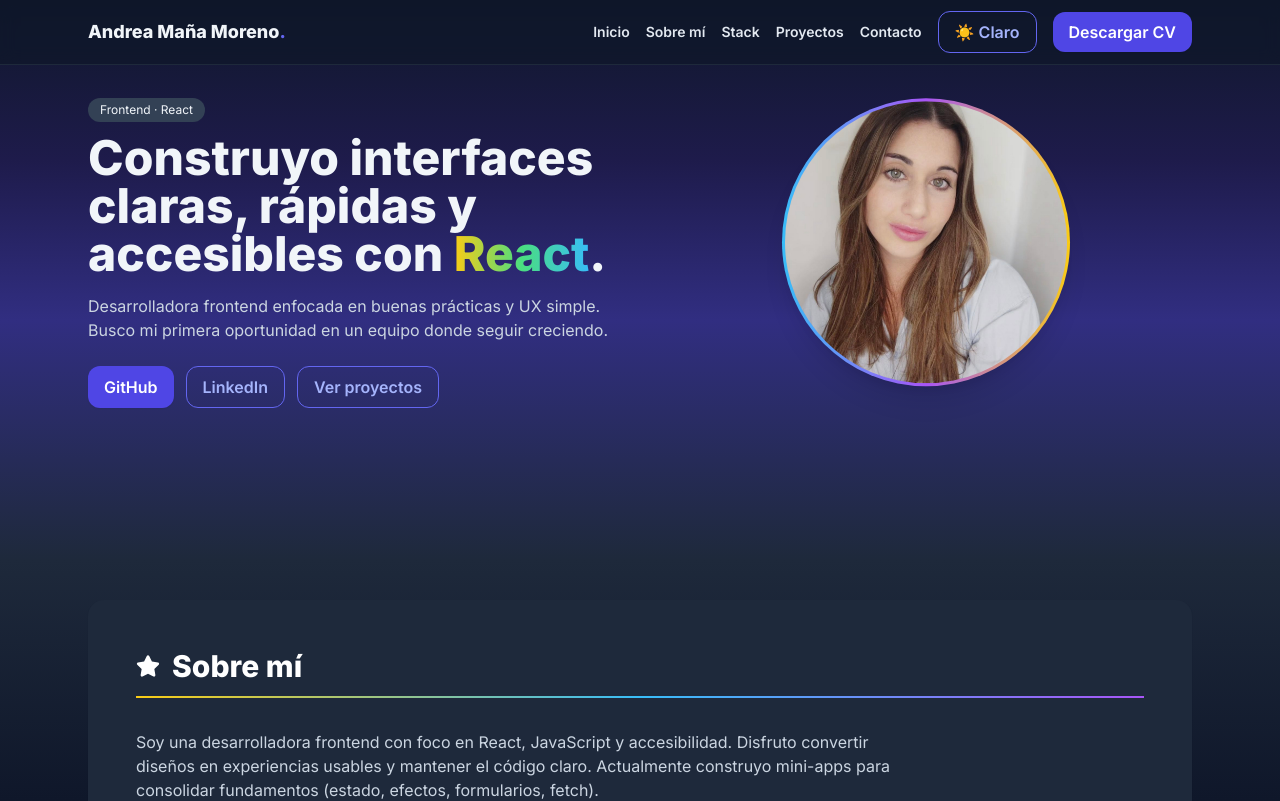
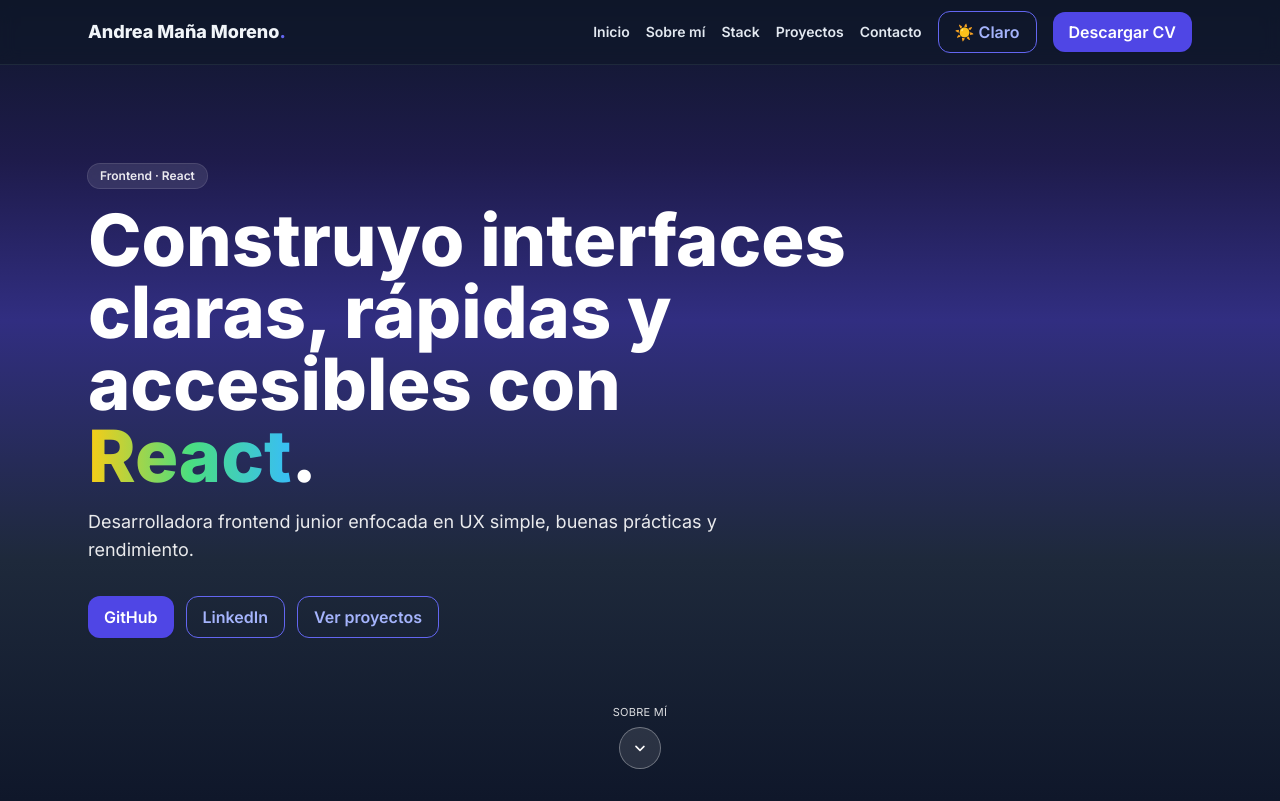
Before and after one commit to Andraxmm/Portfolio, a React (Vite) app: page / in a window 1280 px wide. Shown: the top 801 px of the page. Built offline with nearby package versions, Linux system fonts and the light colour scheme; no server answers.

Commit message:
Update Hero.jsx
feat: nuevo hero que ocupa toda la pantalla inicial

```diff
--- a/src/Components/Hero.jsx
+++ b/src/Components/Hero.jsx
@@ -1,107 +1,97 @@
 import { motion } from "framer-motion";
-import profileImage from "../assets/profile.jpg";
 
 export default function Hero() {
-  const linkedin =
-    "https://www.linkedin.com/in/andrea-ma%C3%B1a-moreno-204a2a1b5/";
-    const github = "https://github.com/Andraxmm/Portfolio";
   return (
-    <section id="home" className="relative overflow-visible">
-      <div className="container-p py-16 md:py-24">
-        <div className="grid md:grid-cols-2 items-center gap-10">
+    <section id="home" className="relative overflow-hidden">
+      {/* Fondo: gradiente + estrellas */}
+      <div className="hero-sky-bg absolute inset-0 -z-20 pointer-events-none" />
+      <div className="hero-sky-stars absolute inset-0 -z-10 pointer-events-none" />
 
-          {/* TEXTO */}
-          <motion.div
-            className="order-2 md:order-1"
-            initial="hidden"
-            animate="visible"
-            variants={{ visible: { transition: { staggerChildren: 0.2 } } }}
-          >
+      {/* Contenido a pantalla completa */}
+      <div className="container-p min-h-screen md:min-h-[100svh] py-24 md:py-32 flex items-center">
+        <div className="max-w-3xl">
           <motion.span
-              className="chip mb-3"
             initial={{ opacity: 0, y: 10 }}
-              animate={{ opacity: 1, y: 0 }}
+            whileInView={{ opacity: 1, y: 0 }}
             transition={{ duration: 0.5 }}
+            viewport={{ once: true }}
+            className="inline-flex items-center rounded-full px-3 py-1 text-xs font-semibold
+                       bg-white/10 text-white/90 ring-1 ring-white/20 backdrop-blur
+                       dark:bg-white/10 dark:text-white/90"
           >
             Frontend · React
           </motion.span>
 
           <motion.h1
-              className="text-4xl md:text-5xl font-extrabold leading-tight"
-              initial={{ opacity: 0, y: 20 }}
-              animate={{ opacity: 1, y: 0 }}
-              transition={{ duration: 0.6 }}
+            initial={{ opacity: 0, y: 14 }}
+            whileInView={{ opacity: 1, y: 0 }}
+            transition={{ duration: 0.6, delay: 0.05 }}
+            viewport={{ once: true }}
+            className="mt-4 text-4xl md:text-6xl lg:text-7xl font-extrabold leading-tight text-white"
           >
             Construyo interfaces claras, rápidas y accesibles con{" "}
-              <span className="react-gradient-text">
-                React
-              </span>.
+            <span className="react-gradient-text">React</span>.
           </motion.h1>
 
           <motion.p
-              className="mt-4 text-slate-600 dark:text-slate-300"
-              initial={{ opacity: 0, y: 20 }}
-              animate={{ opacity: 1, y: 0 }}
-              transition={{ duration: 0.6, delay: 0.2 }}
+            initial={{ opacity: 0, y: 14 }}
+            whileInView={{ opacity: 1, y: 0 }}
+            transition={{ duration: 0.6, delay: 0.15 }}
+            viewport={{ once: true }}
+            className="mt-4 max-w-2xl text-white/90 md:text-lg"
           >
-              Desarrolladora frontend enfocada en buenas prácticas y UX simple.
-              Busco mi primera oportunidad en un equipo donde seguir creciendo.
+            Desarrolladora frontend junior enfocada en UX simple, buenas prácticas y rendimiento.
           </motion.p>
 
           <motion.div
-              className="mt-6 flex flex-wrap gap-3"
-              initial={{ opacity: 0, y: 20 }}
-              animate={{ opacity: 1, y: 0 }}
-              transition={{ duration: 0.6, delay: 0.4 }}
+            initial={{ opacity: 0, y: 14 }}
+            whileInView={{ opacity: 1, y: 0 }}
+            transition={{ duration: 0.6, delay: 0.25 }}
+            viewport={{ once: true }}
+            className="mt-8 flex flex-wrap gap-3"
           >
             <a
-                className="btn hover:scale-105 transition-transform"
-                href={github}
+              className="btn"
+              href="https://github.com/Andraxmm"
               target="_blank"
               rel="noreferrer"
             >
               GitHub
             </a>
             <a
-              className="btn-outline hover:scale-105 transition-transform"
-              href={linkedin}
+              className="btn-outline"
+              href="https://www.linkedin.com/in/andrea-ma%C3%B1a-moreno-204a2a1b5/"
               target="_blank"
-              rel="noopener noreferrer"
+              rel="noreferrer"
             >
               LinkedIn
             </a>
-              <a
-                className="btn-outline hover:scale-105 transition-transform"
-                href="#projects"
-              >
+            <a className="btn-outline" href="#projects">
               Ver proyectos
             </a>
           </motion.div>
-          </motion.div>
+        </div>
+      </div>
 
-          {/* FOTO ANIMADA */}
-          <motion.div
-            className="order-1 md:order-2 flex justify-center"
-            initial={{ opacity: 0, scale: 0.9 }}
-            animate={{ opacity: 1, scale: 1 }}
-            transition={{ duration: 0.8, delay: 0.6 }}
+      {/* Indicador: “Sobre mí” + flecha */}
+      <div className="absolute inset-x-0 bottom-6 md:bottom-8 flex flex-col items-center gap-2">
+        <span className="text-[11px] tracking-wide uppercase text-white/85">
+          Sobre mí
+        </span>
+        <a
+          href="#about"
+          aria-label="Bajar a Sobre mí"
+          className="group inline-flex h-10 w-10 items-center justify-center rounded-full
+                     ring-1 ring-white/40 hover:ring-white/80 bg-white/10 hover:bg-white/15
+                     transition focus:outline-none focus-visible:ring-2 focus-visible:ring-white/90"
         >
-            <motion.div
-              className="relative w-56 h-56 md:w-72 md:h-72 rounded-full
-                         p-[3px] shadow-xl bg-gradient-to-r
-                         from-sky-400 via-purple-500 to-yellow-400"
-              animate={{ y: [0, -10, 0] }}
-              transition={{ repeat: Infinity, duration: 4, ease: "easeInOut" }}
+          <svg
+            className="h-4 w-4 text-white transition-transform group-hover:translate-y-0.5 animate-bounce-slow"
+            viewBox="0 0 20 20" fill="currentColor"
           >
-              <img
-                src={profileImage}
-                alt="Mi foto"
-                className="w-full h-full object-cover rounded-full"
-              />
-            </motion.div>
-          </motion.div>
-
-        </div>
+            <path d="M10 14a1 1 0 0 1-.7-.29l-5-5a1 1 0 1 1 1.4-1.42L10 11.59l4.3-4.3a1 1 0 0 1 1.4 1.42l-5 5a1 1 0 0 1-.7.29z" />
+          </svg>
+        </a>
       </div>
     </section>
   );
```
Lines whose indentation alone changed are shown as unchanged.
